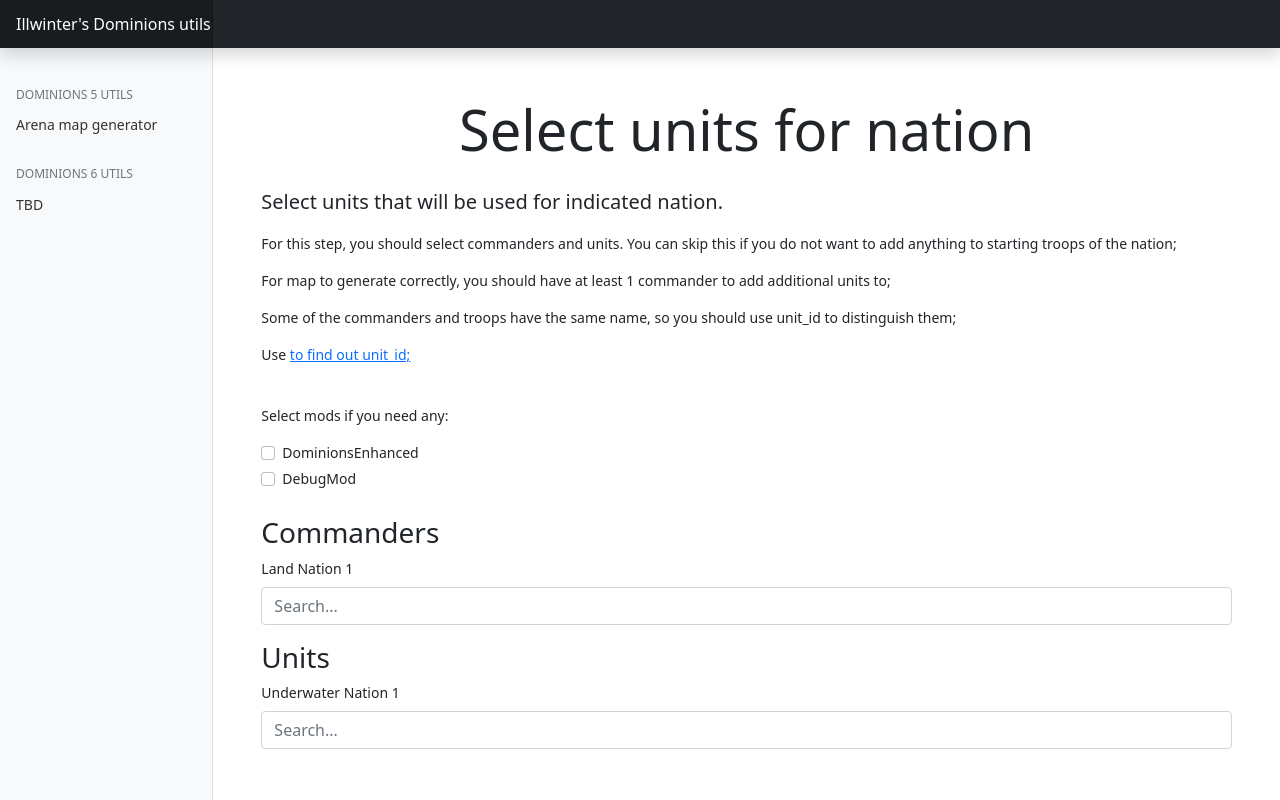
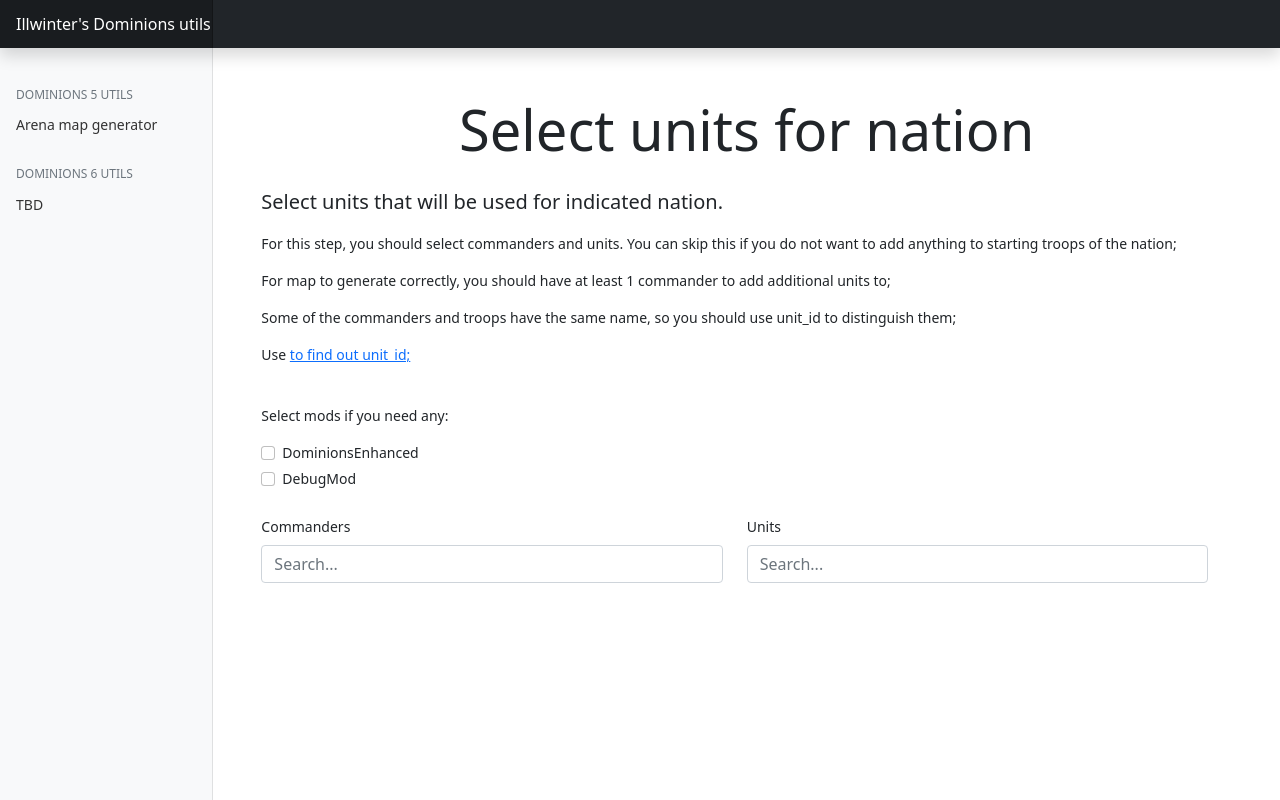
Before and after one commit to AntonDnepr/domutils, a Python web app: template apps/mapgenerator/templates/dom5/units.html in a window 1280 px wide. Run offline with Jinja, Linux system fonts and the light colour scheme; the template is opened without the code that fills it, so the values that code supplies are empty; some libraries are stand-ins or nearby versions.

Commit message:
feat: some more frontend work

```diff
--- a/apps/mapgenerator/templates/dom5/units.html
+++ b/apps/mapgenerator/templates/dom5/units.html
@@ -32,25 +32,32 @@
         </div>
       </div>
     </form>
-    <form class="mb-3">
-        <h3>Commanders</h3>
+    <div class="row">
+      <div class="col-6">
+        <form>
             <div class="mb-3 parent-js">
-          <label for="land_nation_1" class="form-label">Land Nation 1</label>
-          <input type="text" class="form-control" id="land_nation_1" name="search_term" data-id="land_nation_1"
-            hx-trigger="keyup changed delay:500ms" hx-target="#land_nation_1Results" placeholder="Search..."
+              <label for="commanders" class="form-label">Commanders</label>
+              <input type="text" class="form-control" id="commanders" name="search_term" data-id="commanders"
+                hx-trigger="keyup changed delay:500ms" hx-target="#commandersResults" placeholder="Search..."
                 hx-include="#selectedMods" hx-get="/dom5/autocomplete/units/">
-          <div id="land_nation_1Results" class="mt-2">
+              <div id="commandersResults" class="mt-2">
 
               </div>
             </div>
-        <h3>Units</h3>
+        </form>
+      </div>
+      <div class="col-6">
+        <form>
           <div class="mb-3 parent-js">
-          <label for="water_nation_1" class="form-label">Underwater Nation 1</label>
-          <input type="text" class="form-control" id="water_nation_1" name="search_term" data-id="water_nation_1"
-          hx-trigger="keyup changed delay:500ms" hx-target="#water_nation_1Results" placeholder="Search..."
+            <label for="units" class="form-label">Units</label>
+            <input type="text" class="form-control" id="units" name="search_term" data-id="units"
+            hx-trigger="keyup changed delay:500ms" hx-target="#unitsResults" placeholder="Search..."
             hx-include="#selectedMods" hx-get="/dom5/autocomplete/units/">
-          <div id="water_nation_1Results" class="mt-2">
+            <div id="unitsResults" class="mt-2">
 
+            </div>
+          </div>
+        </form>
       </div>
     </div>
   </div>
```
Lines whose indentation alone changed are shown as unchanged.
